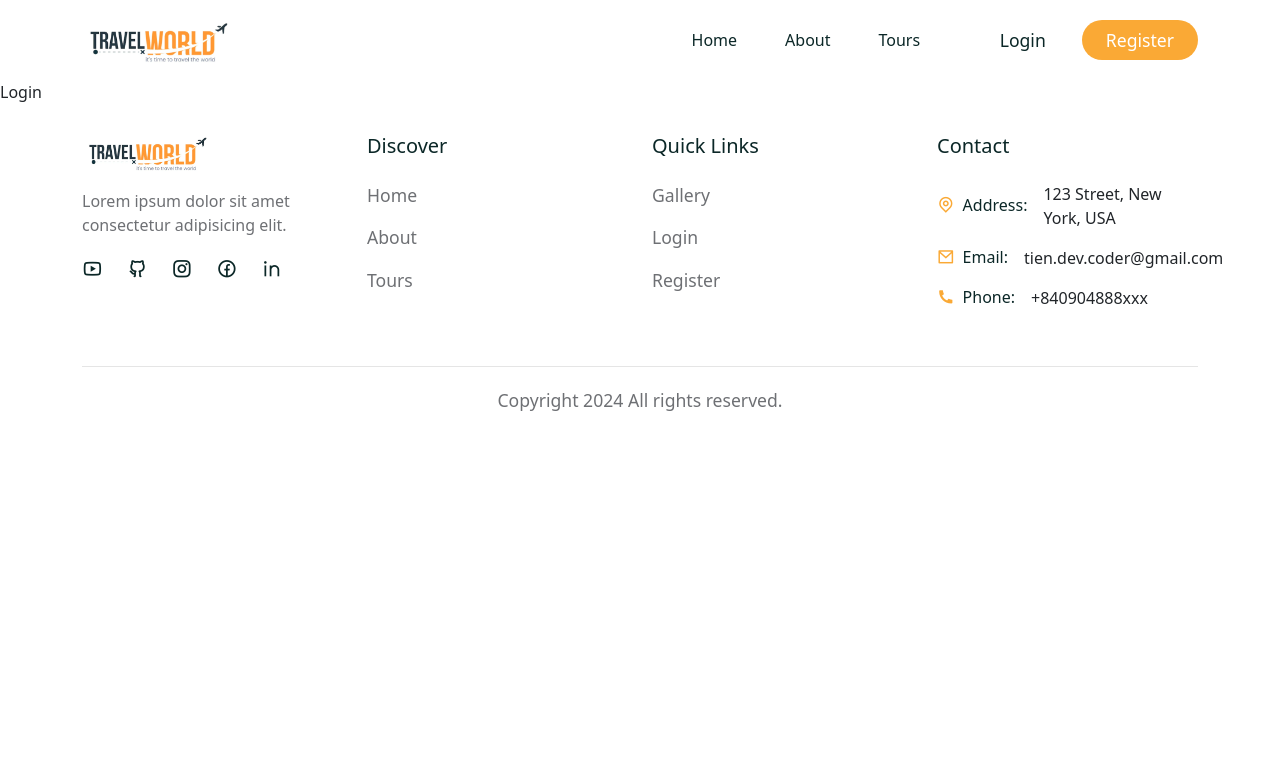
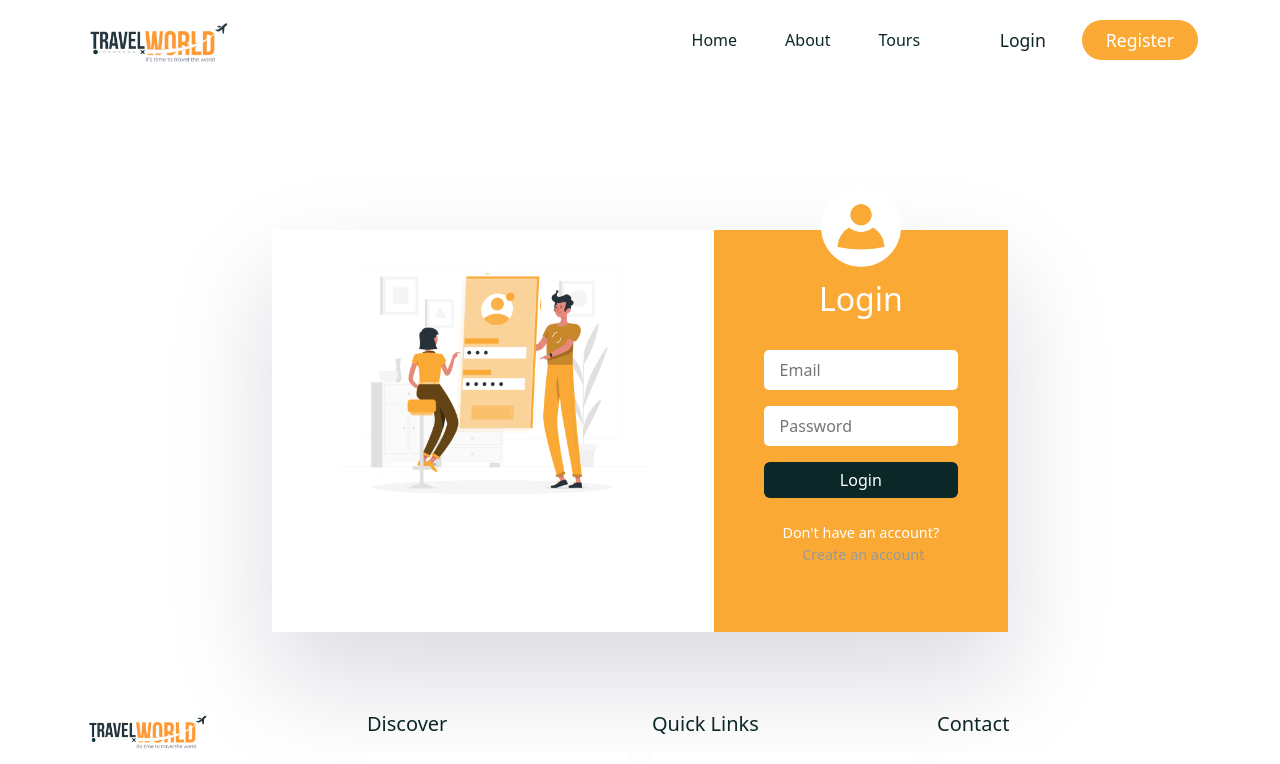
Before and after one commit to tiendk195/Travel_Booking, a React (Create React App) app in the folder frontend/: page /login in a window 1280 px wide. Shown: the top 764 px of the page. Built offline with nearby package versions, Linux system fonts and the light colour scheme; a web font is replaced by a local one.

Commit message:
Add login Frontend

```diff
--- a/frontend/src/pages/Login.jsx
+++ b/frontend/src/pages/Login.jsx
@@ -1,7 +1,82 @@
-import React from "react";
+import React, { useState } from "react";
+import { Container, Row, Col, Form, FormGroup, Button } from "reactstrap";
+import { Link } from "react-router-dom";
+import "../styles/login.css";
+import loginImg from "../assets/images/login.png";
+import userIcon from "../assets/images/user.png";
 
 const Login = () => {
-  return <div>Login</div>;
+  const [credentials, setCredentials] = useState({
+    email: undefined,
+    password: undefined,
+  });
+
+  const handleChange = (e) => {
+    setCredentials((prevState) => ({
+      ...prevState,
+      [e.target.id]: e.target.value,
+    }));
+  };
+
+  const handleClick = (e) => {
+    e.preventDefault();
+  };
+
+  return (
+    <section>
+      <Container>
+        <Row>
+          <Col lg="8" className="m-auto">
+            <div className="login__container d-flex justify-content-between">
+              <div className="login__img">
+                <img src={loginImg} alt="" />
+              </div>
+
+              <div className="login__form">
+                <div className="user">
+                  <img src={userIcon} alt="" />
+                </div>
+
+                <h2>Login</h2>
+                <Form onSubmit={handleClick}>
+                  <FormGroup>
+                    <input
+                      type="email"
+                      placeholder="Email"
+                      required
+                      id="email"
+                      onChange={handleChange}
+                    />
+                  </FormGroup>
+
+                  <FormGroup>
+                    <input
+                      type="password"
+                      placeholder="Password"
+                      required
+                      id="password"
+                      onChange={handleChange}
+                    />
+                  </FormGroup>
+
+                  <Button
+                    className="btn secondary__btn auth__btn"
+                    type="submit"
+                  >
+                    Login
+                  </Button>
+                </Form>
+                <p>
+                  Don't have an account?
+                  <Link to="/register">Create an account</Link>
+                </p>
+              </div>
+            </div>
+          </Col>
+        </Row>
+      </Container>
+    </section>
+  );
 };
 
 export default Login;
--- /dev/null
+++ b/frontend/src/styles/login.css
@@ -0,0 +1,73 @@
+.login__img {
+  width: 60%;
+  text-align: center;
+}
+
+.login__img img {
+  width: 70%;
+  object-fit: contain;
+}
+
+.login__form {
+  padding: 50px;
+  background: var(--secondary-color);
+  position: relative;
+}
+
+.login__container {
+  box-shadow: rgba(17, 12, 46, 0.15) 0 48px 100px 0;
+  margin-top: 100px;
+}
+
+.login__form .user {
+  width: 80px;
+  height: 80px;
+  position: absolute;
+  top: -9%;
+  left: 50%;
+  transform: translate(-50%, -9%);
+}
+.login__form .user img {
+  width: 100%;
+}
+
+.login__form h2 {
+  color: #fff;
+  text-align: center;
+  margin-bottom: 2rem;
+}
+.login__form {
+  width: 40%;
+}
+
+.login__form input {
+  width: 100%;
+  padding: 0.5rem 1rem;
+  border-radius: 5px;
+  border: none;
+  font-size: 1rem;
+  color: var(--heading-color);
+}
+
+.login__form input:focus {
+  outline: none;
+}
+
+.auth__btn {
+  background: var(--heading-color) !important;
+  width: 100%;
+  color: #fff !important;
+}
+
+.login__form p {
+  font-size: 0.9rem;
+  color: #fff;
+  margin-top: 1.5rem;
+  text-align: center;
+}
+.login__form p a {
+  color: #999;
+  text-decoration: none;
+  margin-left: 5px;
+  font-weight: 500;
+}
```
